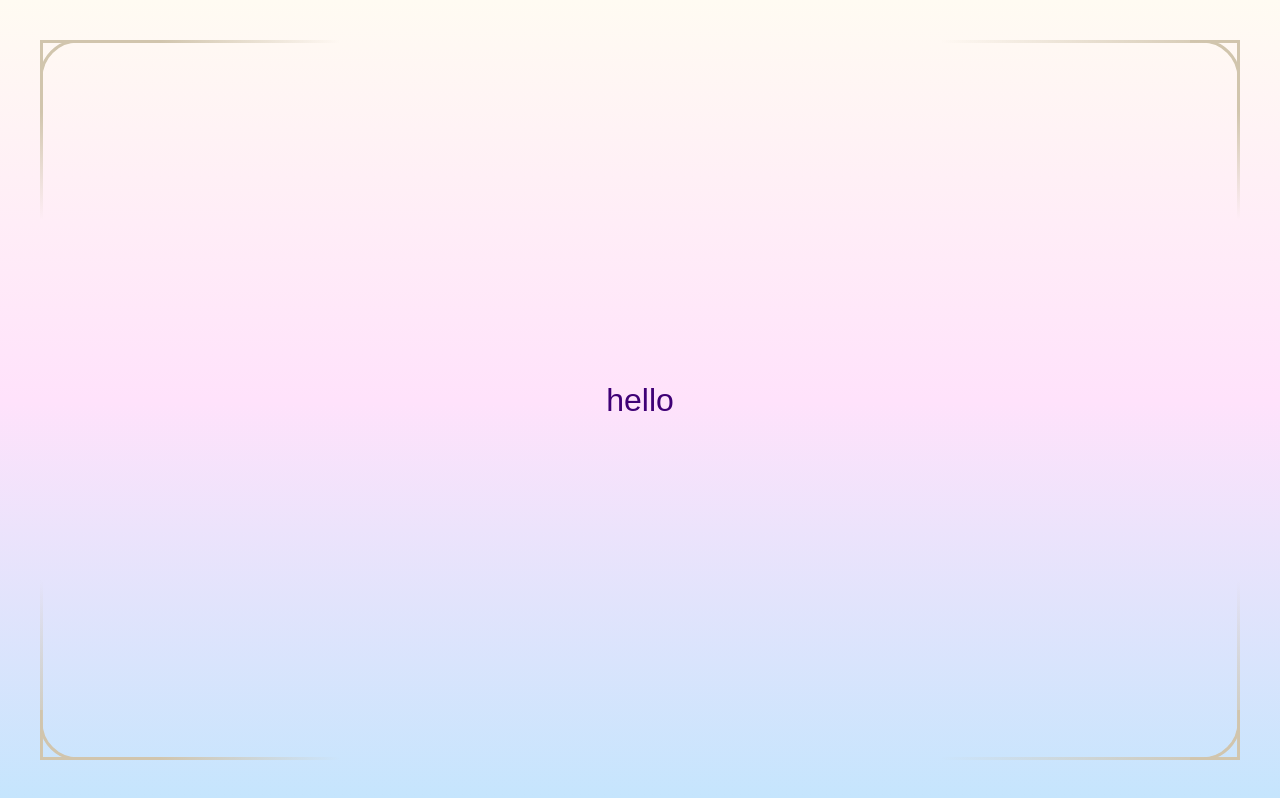
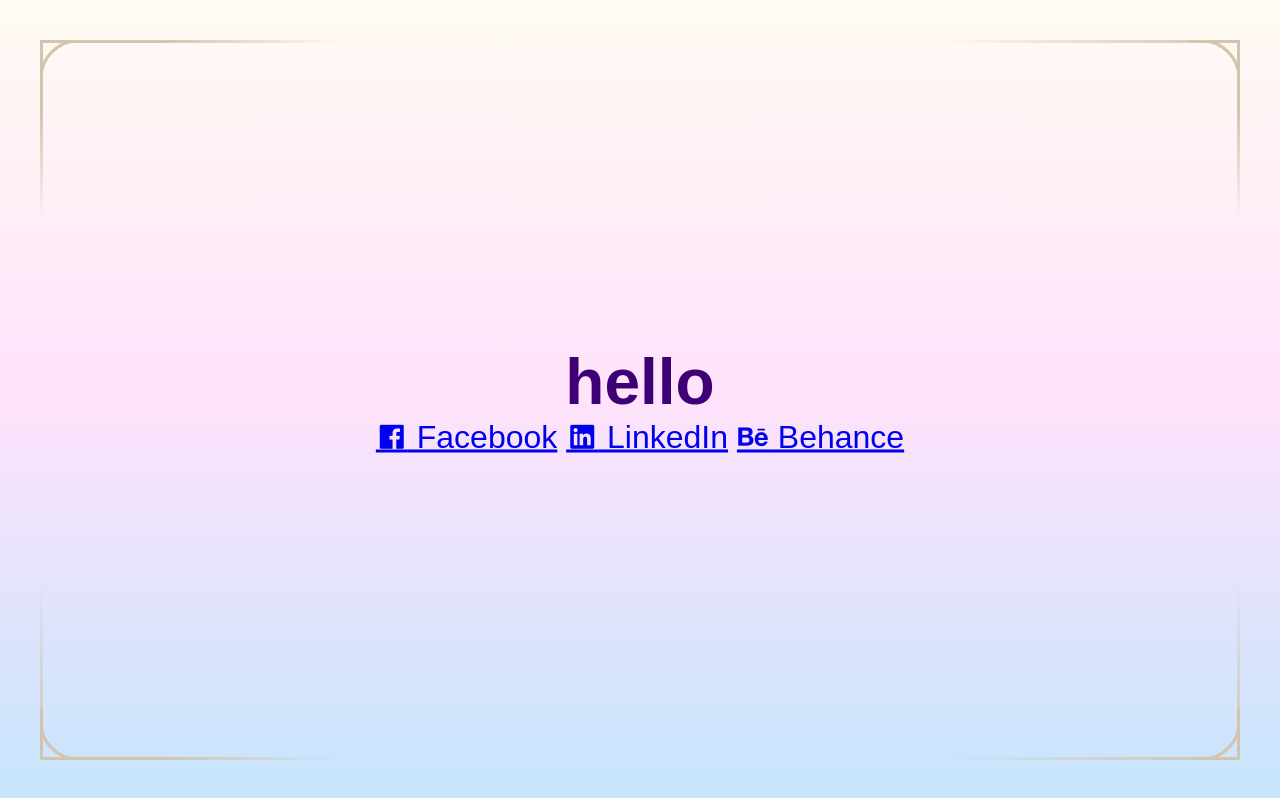
Before and after one commit to MonyDeth/test-website, a website: page index.html in a window 1280 px wide. Drawn offline with nearby package versions, Linux system fonts and the light colour scheme.

Commit message:
Update index.html

```diff
--- a/index.html
+++ b/index.html
@@ -5,6 +5,10 @@
     <meta name="viewport" content="width=device-width, initial-scale=1.0" />
     <title>Border Frame</title>
     <link rel="stylesheet" href="styles.css" />
+    <link
+            href="https://cdn.jsdelivr.net/npm/remixicon@4.5.0/fonts/remixicon.css"
+            rel="stylesheet"
+    />
 </head>
 <body>
 <div class="frame">
@@ -29,7 +33,14 @@
     <div class="line right"></div>
 
     <!-- Center content -->
-    <div class="center-text">hello</div>
+    <div class="center-text">
+        <h1>hello</h1>
+        <div class="button_container">
+            <a class="social-button" href="https://www.facebook.com/mony.deth46" target="_blank" rel="noopener noreferrer"><i class="ri-facebook-box-fill"></i> Facebook</a>
+            <a class="social-button" href="https://www.linkedin.com/in/monydeth/" target="_blank" rel="noopener noreferrer"><i class="ri-linkedin-box-fill"></i> LinkedIn</a>
+            <a class="social-button" href="https://www.linkedin.com/in/monydeth/" target="_blank" rel="noopener noreferrer"><i class="ri-behance-fill"></i> Behance</a>
+        </div>
+    </div>
 </div>
 </body>
 </html>
```
